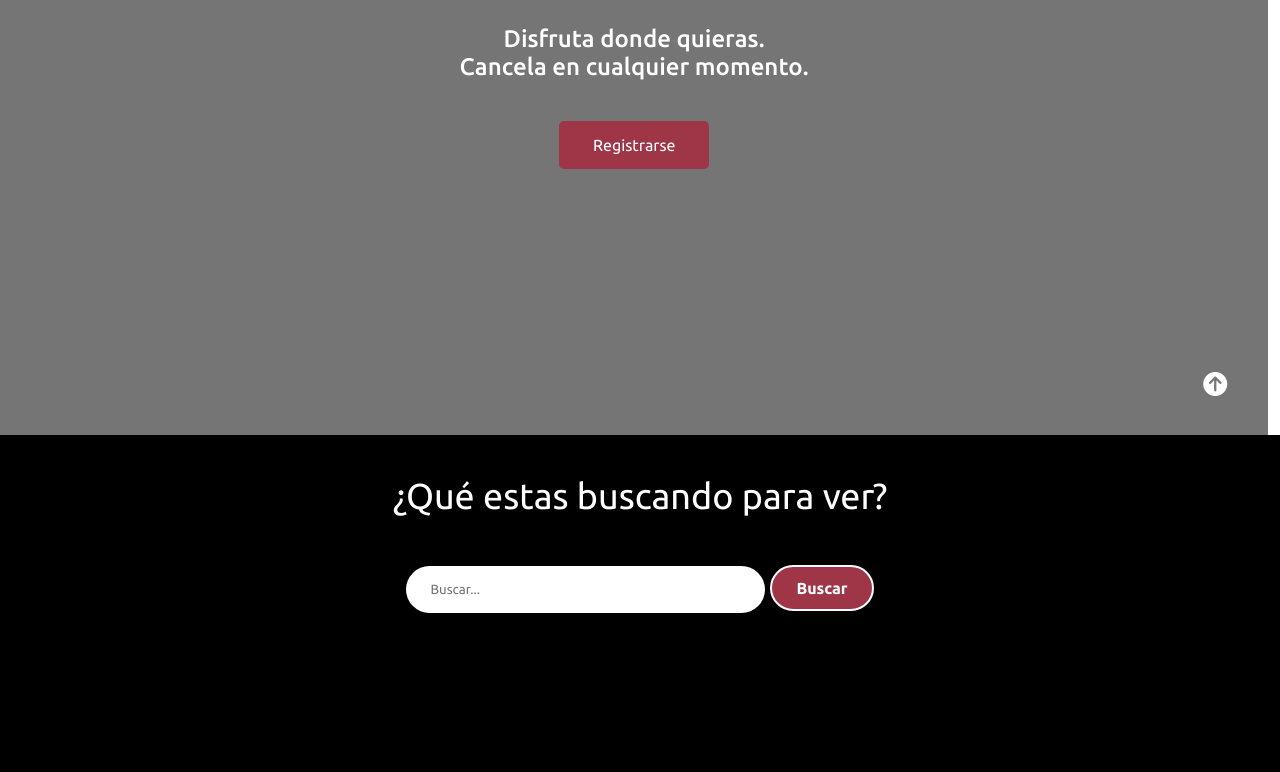
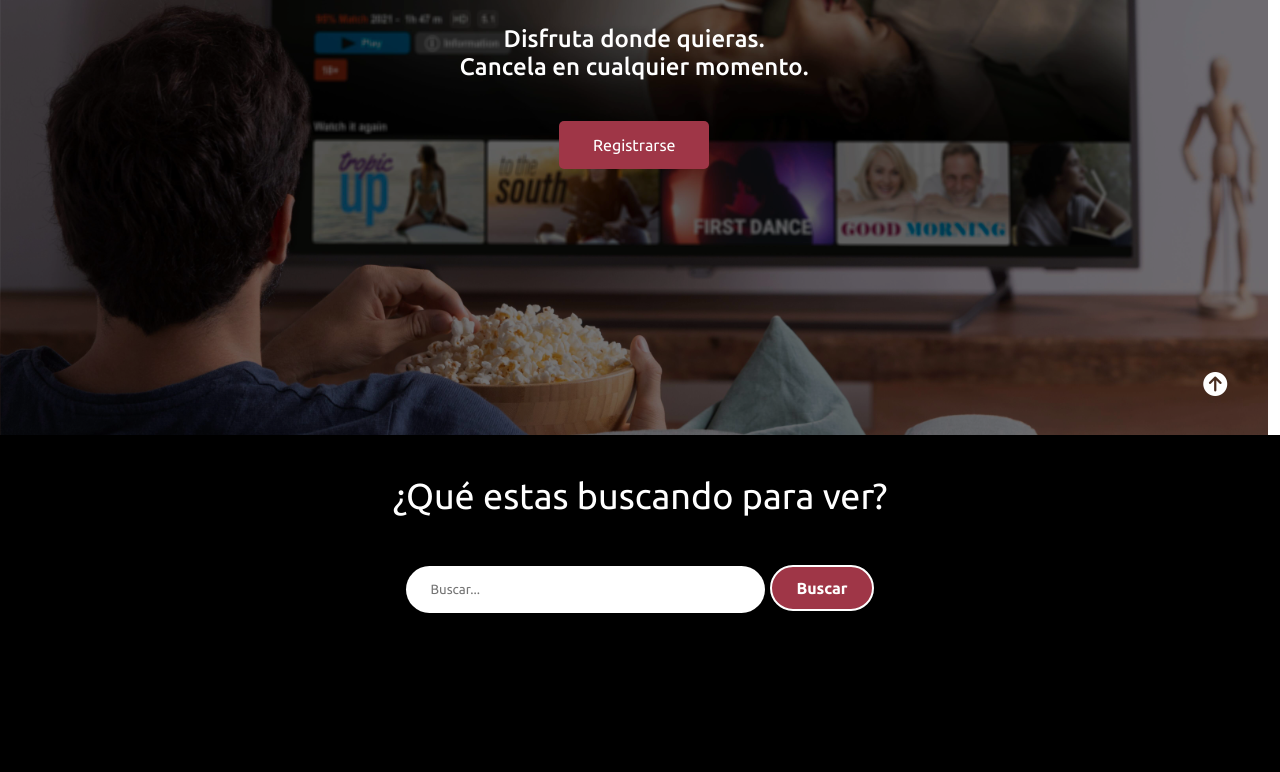
Before and after one commit to CristianDelgado31/CAC-FrontEnd, a plain HTML site: page index.html in a window 1280 px wide. Shown: the part 357-1129 px from the top of the page. Drawn offline with Linux system fonts and the light colour scheme; the site is published under a folder, as on GitHub Pages, so addresses that start at the root find nothing.

Commit message:
solución al directorio de imgs

```diff
--- a/style.css
+++ b/style.css
@@ -51,7 +51,7 @@ h1 {
 .main {
     background-image:
         linear-gradient(to right top, #0000008a, #0000008a),
-        url(/imgs/banner-bg.jpg);
+        url(imgs/banner-bg.jpg);
     height: 90vh;
     width: 99.1vw; /* esto estaba en 100vw (testeando limites) */
     background-size: cover;
```
